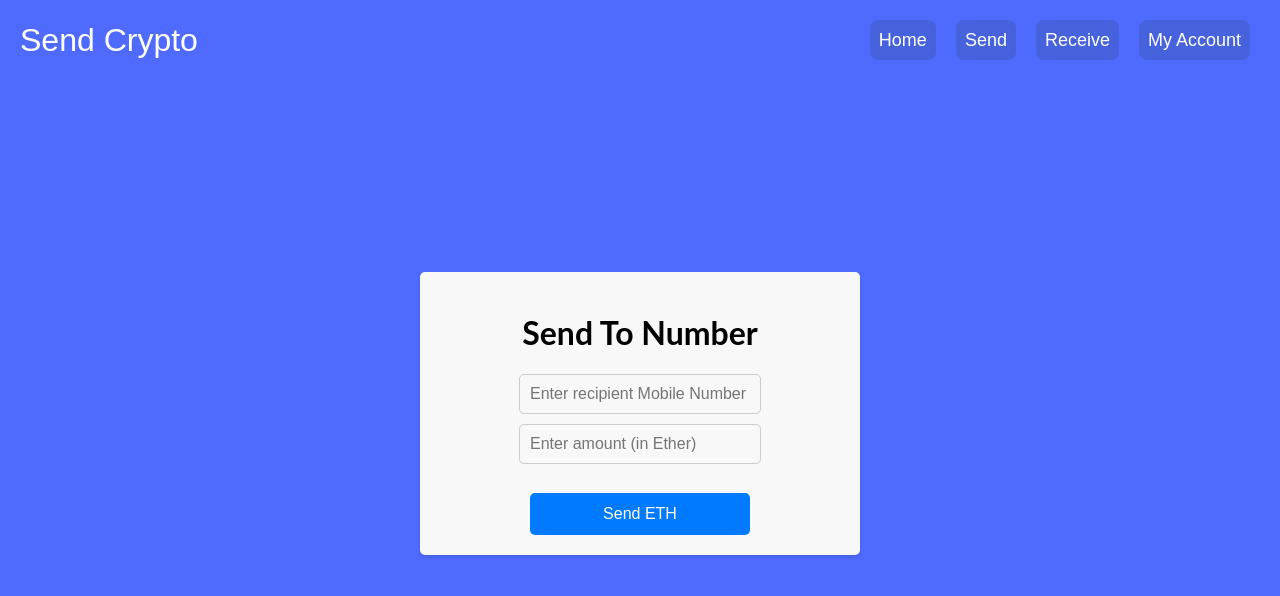
After one commit to amuejunankar/SendCrypto-HC, a PHP site: page /html/sendCrypto/sendNumber.php in a window 1280 px wide. The commit adds this page. Shown: the top 596 px of the page. Run offline with PHP 8.4, Linux system fonts and the light colour scheme; the visitor is signed in with stand-in values (Sample User, id 1).

Commit message:
Send To Number is Working

```diff
--- a/html/send.php
+++ b/html/send.php
@@ -78,7 +78,7 @@ if (isset($_POST['logout'])) {
 
 
   <div class="card-container">
-    <a href="send-to-number.html" class="card">
+    <a href="./sendCrypto/sendNumber.php" class="card">
       <img src="./account/src/image1.jpg" alt="Image 1">
       <div class="overlay">
         <h1>Send To Number</h1>
--- a/html/sendCrypto/sendAddress.php
+++ b/html/sendCrypto/sendAddress.php
@@ -146,7 +146,7 @@ if (isset($_POST['logout'])) {
   <div class="card">
     <h1>Send To Address</h1>
     <input type="text" class="toAddressInput" placeholder="Enter recipient address">
-    <input type="text" class="amountToSendInput" placeholder="Enter amount (in Ether)">
+    <input type="text" class="amountToSendInput" placeholder="Enter amount (in Ether)" min="0.0001">
     <br>
     <button class="sendEthButton btn">Send ETH</button>
   </div>
--- /dev/null
+++ b/html/sendCrypto/sendNumber.php
@@ -0,0 +1,221 @@
+<?php
+
+session_start();
+
+// Check if user is not logged in, then redirect to login page
+if (!isset($_SESSION['logged_in']) || $_SESSION['logged_in'] !== true) {
+    header("Location: ../send.html");
+    exit;
+}
+
+// logout script
+if (isset($_POST['logout'])) {
+    // unset all session variables
+    session_unset();
+    // destroy the session
+    session_destroy();
+    // redirect to the login page
+    header('Location: ../login.html');
+    exit;
+}
+
+
+?>
+
+
+
+<!DOCTYPE html>
+<html>
+
+<head>
+    <meta charset="UTF-8">
+    <meta http-equiv="X-UA-Compatible" content="IE=edge">
+    <meta name="viewport" content="width=device-width, initial-scale=1.0">
+    <title>Send ETH via Number</title>
+    <link rel="stylesheet" href="../../styles/navbar.css">
+
+
+    <style>
+        .body {
+            background-color: #4f6bff;
+        }
+
+
+        .card {
+            max-width: 400px;
+            margin: 200px auto;
+            padding: 20px;
+            background-color: #f8f8f8;
+            border-radius: 5px;
+            font-family: "Lato", sans-serif;
+            box-shadow: 0px 2px 4px rgba(0, 0, 0, 0.1);
+        }
+
+        .card h1 {
+            text-align: center;
+        }
+
+        .enableEthereumButton,
+        .sendEthButton {
+            display: block;
+            margin: 0 auto;
+            margin-top: 10px;
+            padding: 12px 24px;
+            background-color: #007bff;
+            /* Add background color */
+            color: #fff;
+            font-size: 16px;
+            border: none;
+            border-radius: 5px;
+            cursor: pointer;
+            width: 55%;
+        }
+
+        .enableEthereumButton:hover,
+        .sendEthButton:hover {
+            background-color: #0069d9;
+        }
+
+        .toAddressInput,
+        .amountToSendInput {
+            display: block;
+            width: 55%;
+            margin: 0 auto;
+            margin-top: 10px;
+            padding: 10px;
+            /* Add padding */
+            background-color: #f8f8f8;
+            color: #333;
+            font-size: 16px;
+            border: 1px solid #ccc;
+            border-radius: 5px;
+        }
+
+
+        .toAddressInput:focus,
+        .amountToSendInput:focus {
+            outline: none;
+            border-color: #007bff;
+        }
+
+        .toAddressInput::-webkit-outer-spin-button,
+        .toAddressInput::-webkit-inner-spin-button {
+            -webkit-appearance: none;
+            margin: 0;
+        }
+
+        .toAddressInput {
+            -moz-appearance: textfield;
+            appearance: textfield;
+        }
+    </style>
+    </style>
+</head>
+
+<body class="body">
+
+    <div class="header">
+        <div class="navbar">
+            <div class="logo">
+                <a href="../../index.php">Send Crypto</a>
+            </div>
+            <ul class="navLinks">
+                <li>
+                    <a href="../../index.php">Home</a>
+                </li>
+                <li>
+                    <a href="../send.php">Send</a>
+                </li>
+                <li>
+                    <a href="">Receive</a>
+                </li>
+                <li>
+                    <?php
+                    // Start the session
+
+                    // Check if user is logged in
+                    if (isset($_SESSION['logged_in']) && $_SESSION['logged_in'] == true) {
+                        // If user is logged in, display My Account link
+                        echo '<a href=".././account/account.php">My Account</a>';
+                    } else {
+                        // If user is not logged in, display Login link
+                        echo '<a href="../../html/login.html">Login</a>';
+                    }
+                    ?>
+                </li>
+
+            </ul>
+
+
+        </div>
+    </div>
+    <br></br><br></br>
+
+
+
+
+    <!-- HTML code -->
+    <!-- HTML code -->
+    <div class="card">
+        <h1>Send To Number</h1>
+        <input type="number" class="toAddressInput" placeholder="Enter recipient Mobile Number">
+        <input type="number" class="amountToSendInput" placeholder="Enter amount (in Ether)" min="0.0001">
+        <br>
+        <button class="sendEthButton btn">Send ETH</button>
+    </div>
+
+    <script>
+        // JavaScript code
+        const sendEthButton = document.querySelector('.sendEthButton');
+        const toAddressInput = document.querySelector('.toAddressInput');
+        const amountToSendInput = document.querySelector('.amountToSendInput');
+
+        // Send Ethereum to an address
+        sendEthButton.addEventListener('click', async () => {
+            const mobileNumber = toAddressInput.value; // Get the recipient mobile number from the input field
+            const amountToSend = amountToSendInput.value; // Get the amount to send from the input field
+            const amountToSendWei = amountToSend * 1e18; // Convert ether to wei
+
+            // Fetch eth_address from SQL database based on mobile number
+            fetch('fetch_eth_address.php', {
+                    method: 'POST',
+                    body: JSON.stringify({
+                        mobileNumber: mobileNumber
+                    }),
+                    headers: {
+                        'Content-Type': 'application/json'
+                    }
+                })
+                .then(response => response.json())
+                .then(data => {
+                    if (data.eth_address) {
+                        // Enable Ethereum if not enabled
+                        if (typeof ethereum !== 'undefined') {
+                            ethereum.enable();
+                        }
+
+                        // Send transaction
+                        ethereum
+                            .request({
+                                method: 'eth_sendTransaction',
+                                params: [{
+                                    from: ethereum.selectedAddress, // The user's active address.
+                                    to: data.eth_address, // Set the recipient address to the retrieved eth_address.
+                                    value: '0x' + amountToSendWei.toString(16), // Set the amount to send in wei as a hexadecimal string.
+                                }],
+                            })
+                            .then((txHash) => console.log(txHash)) // https://sepolia.etherscan.io/tx/0xcf....42
+                            .catch((error) => console.error(error));
+                    } else {
+                        console.error('Failed to fetch eth_address for the provided mobile number');
+                    }
+                })
+                .catch(error => console.error(error));
+        });
+    </script>
+
+
+
+</body>
+
+</html>
```
Also changed, not shown: html/sendCrypto/fetch_eth_address.php (added, +38 -0 lines).
